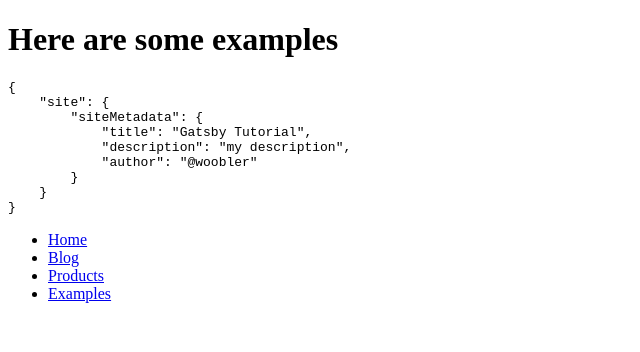
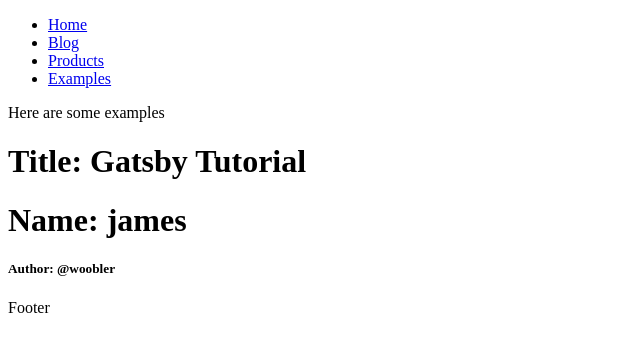
Before and after one commit to chunyukuo88/gatsby, a Gatsby site in the folder portfolio/: page /examples in a window 1280 px wide. Shown: the whole page, without its empty margins (0-640 px from the left). Built offline with nearby package versions, Linux system fonts and the light colour scheme; Gatsby itself is replaced by a stand-in of ours.

Commit message:
Added images and gatsby-source-filesystem plugin. Updated gatsby-config.js

```diff
--- a/portfolio/gatsby-config.js
+++ b/portfolio/gatsby-config.js
@@ -12,4 +12,13 @@ module.exports = {
     data:['item 1', 'item 2'],
     person:{name:'james', age:2},
   },
+  plugins: [
+    {
+      resolve: `gatsby-source-filesystem`,
+      options: {
+        name: `images`,
+        path: `${__dirname}/src/images/`,
+      },
+    },
+  ],
 }
--- a/portfolio/package.json
+++ b/portfolio/package.json
@@ -15,6 +15,7 @@
   },
   "dependencies": {
     "gatsby": "^2.26.1",
+    "gatsby-source-filesystem": "^2.10.0",
     "react": "^16.12.0",
     "react-dom": "^16.12.0"
   },
--- a/portfolio/src/examples/Header.jsx
+++ b/portfolio/src/examples/Header.jsx
@@ -1,19 +1,39 @@
 import React from "react"
 import { useStaticQuery, graphql } from "gatsby"
 
-const Header = () => {
-    const data = useStaticQuery(graphql`
+const getData = graphql`
     {
         site {
             siteMetadata {
+                person {
+                    age
+                    name
+                }
+                author
+                data
+                description
                 title
-          description
-          author
             }
         }
     }
-  `)
-    return <pre>{JSON.stringify(data, null, 4)}</pre>
+`;
+
+const Header = () => {
+    const {
+        site: {
+            siteMetadata: {
+                title,
+                person: {
+                    name
+                },
+            },
+        },
+    } = useStaticQuery(getData);
+
+    return <div>
+        <h1>Title: {title} </h1>
+        <h1>Name: {name}</h1>
+    </div>
 }
 
 export default Header;
--- a/portfolio/src/pages/examples.js
+++ b/portfolio/src/pages/examples.js
@@ -1,13 +1,37 @@
 import React from 'react';
-import NavBar from '../components/NavBar';
 import Header from '../examples/Header';
+import Layout from '../components/Layout';
+import { graphql } from 'gatsby';
 
-const examples = () => (
-    <>
-        <h1>Here are some examples</h1>
-        <Header/>
-        <NavBar/>
-    </>
-);
+const examples = ({ data }) => {
+    const {
+        site: {
+            siteMetadata: { author },
+        },
+    } = data;
 
+    return (
+            <Layout>
+                <p>Here are some examples</p>
+                <Header/>
+                <h5>Author: {author}</h5>
+            </Layout>
+    );
+};
+
+export const hippoMeat = graphql`
+query FirstQuery {
+  site {
+    siteMetadata {
+      title
+      description
+      author
+      data
+      person {
+        age
+        name
+      }
+    }
+  }
+}`;
 export default examples;
```
Also changed, not shown: 4 other files. Lines whose indentation alone changed are shown as unchanged.
